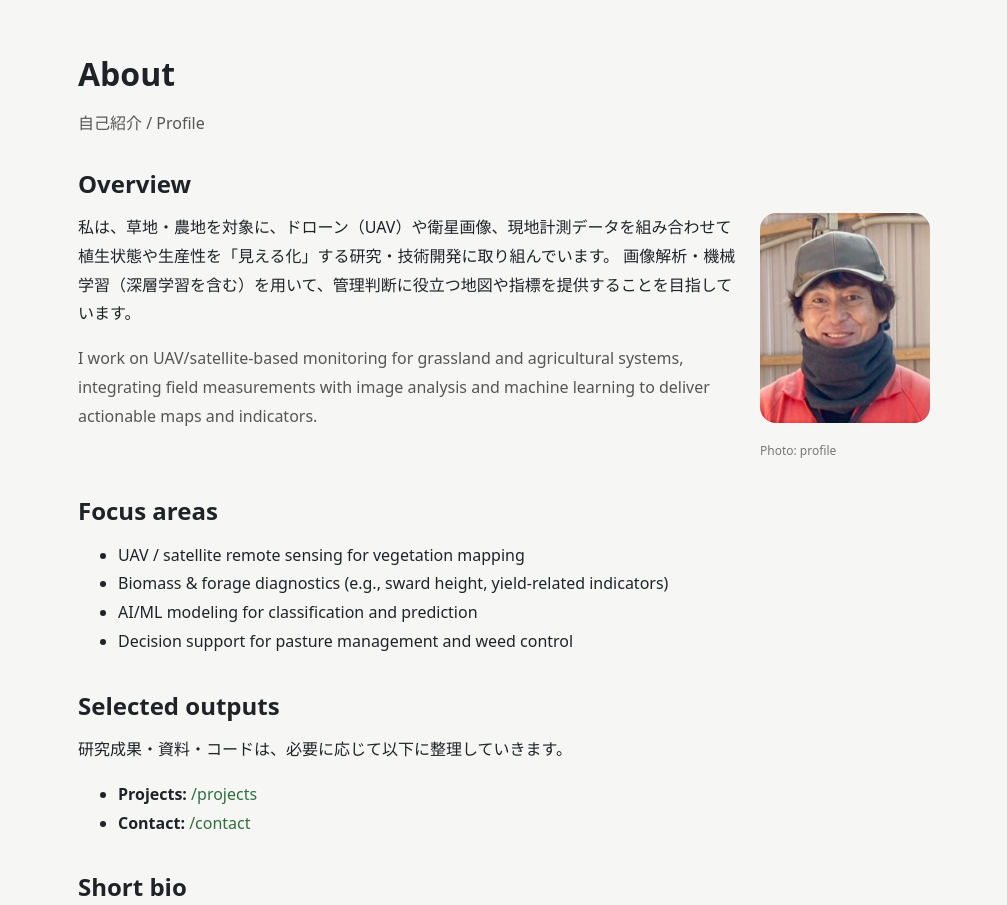
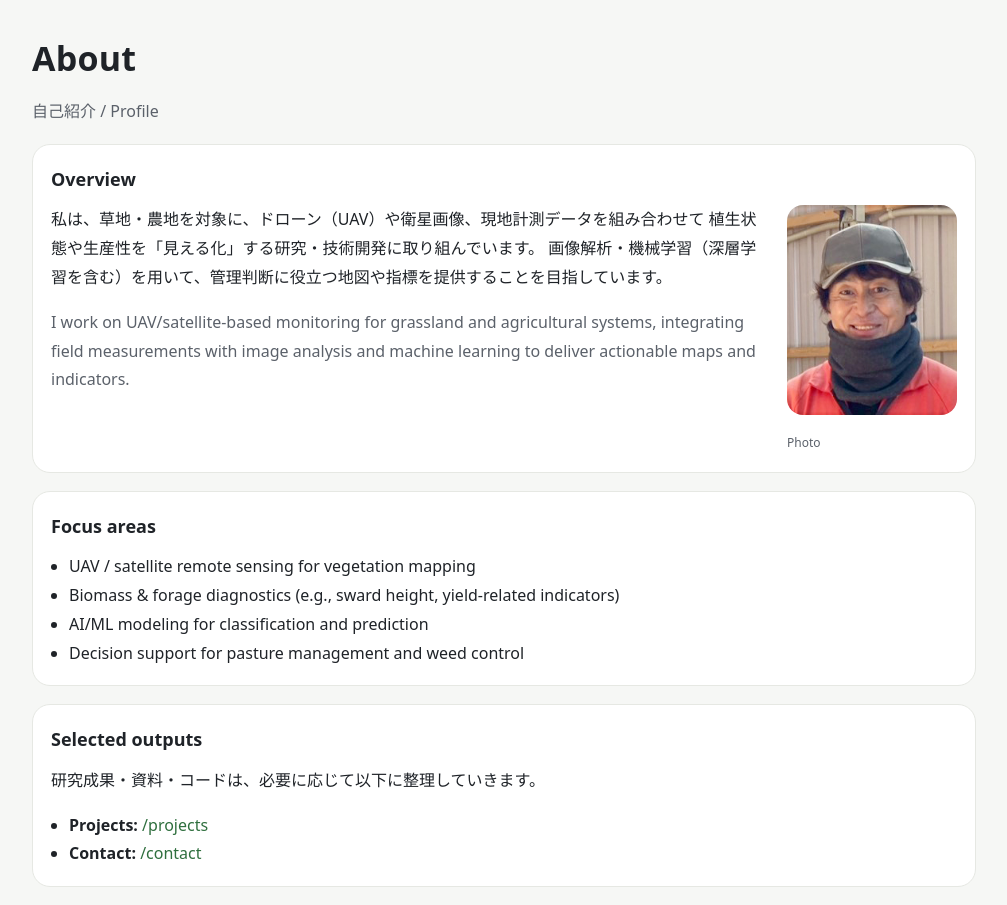
Before and after one commit to kamuken2025/KensukeWeb, a Next.js app: page /about in a window 1280 px wide. Shown: the top 905 px of the page, without its empty margins (136-1143 px from the left). Built offline with nearby package versions, Linux system fonts and the light colour scheme.

Commit message:
apply global theme to about page

```diff
--- a/app/about/page.tsx
+++ b/app/about/page.tsx
@@ -3,40 +3,42 @@ import Link from "next/link";
 
 export default function AboutPage() {
   return (
-    <main style={{ maxWidth: 900, margin: "0 auto", padding: 24, lineHeight: 1.8 }}>
-      {/* ページ内だけに効く簡易CSS */}
+    <main className="container">
+      {/* Aboutページ固有の最小CSS（スマホで画像→文章に並び替え） */}
       <style>{`
-        .overview {
+        .overview{
           display: flex;
           gap: 18px;
           align-items: flex-start;
         }
-        .overviewText {
+        .overviewText{
           flex: 1 1 520px;
           min-width: 280px;
         }
-        .overviewImage {
+        .overviewImage{
           flex: 0 0 auto;
         }
-        /* スマホ（幅が狭いとき）は縦並びにして、画像を上に */
-        @media (max-width: 640px) {
-          .overview {
+        @media (max-width: 640px){
+          .overview{
             flex-direction: column;
           }
-          .overviewImage {
-            order: -1; /* 画像を先頭に */
+          .overviewImage{
+            order: -1;     /* 画像を上に */
             align-self: flex-start;
           }
         }
       `}</style>
 
-      <header style={{ marginBottom: 24 }}>
-        <h1 style={{ marginBottom: 6 }}>About</h1>
-        <p style={{ margin: 0, color: "#555" }}>自己紹介 / Profile</p>
+      <header style={{ marginBottom: 18 }}>
+        <h1 className="h1">About</h1>
+        <p className="muted" style={{ marginTop: 8, marginBottom: 0 }}>
+          自己紹介 / Profile
+        </p>
       </header>
 
-      <section style={{ marginBottom: 28 }}>
-        <h2 style={{ marginBottom: 8 }}>Overview</h2>
+      {/* Overview（画像＋文章） */}
+      <section className="card" style={{ marginBottom: 18 }}>
+        <h2 className="h2">Overview</h2>
 
         <div className="overview">
           <div className="overviewText">
@@ -45,7 +47,7 @@ export default function AboutPage() {
               植生状態や生産性を「見える化」する研究・技術開発に取り組んでいます。
               画像解析・機械学習（深層学習を含む）を用いて、管理判断に役立つ地図や指標を提供することを目指しています。
             </p>
-            <p style={{ color: "#555", marginBottom: 0 }}>
+            <p className="muted" style={{ marginBottom: 0 }}>
               I work on UAV/satellite-based monitoring for grassland and agricultural systems, integrating field
               measurements with image analysis and machine learning to deliver actionable maps and indicators.
             </p>
@@ -60,16 +62,17 @@ export default function AboutPage() {
               style={{ borderRadius: 16, objectFit: "cover" }}
               priority
             />
-            <p style={{ marginTop: 8, marginBottom: 0, color: "#777", fontSize: 12 }}>
-              Photo: profile
+            <p className="muted" style={{ marginTop: 8, marginBottom: 0, fontSize: 12 }}>
+              Photo
             </p>
           </div>
         </div>
       </section>
 
-      <section style={{ marginBottom: 28 }}>
-        <h2 style={{ marginBottom: 8 }}>Focus areas</h2>
-        <ul style={{ marginTop: 0 }}>
+      {/* Focus areas */}
+      <section className="card" style={{ marginBottom: 18 }}>
+        <h2 className="h2">Focus areas</h2>
+        <ul style={{ margin: 0, paddingLeft: 18 }}>
           <li>UAV / satellite remote sensing for vegetation mapping</li>
           <li>Biomass & forage diagnostics (e.g., sward height, yield-related indicators)</li>
           <li>AI/ML modeling for classification and prediction</li>
@@ -77,28 +80,32 @@ export default function AboutPage() {
         </ul>
       </section>
 
-      <section style={{ marginBottom: 28 }}>
-        <h2 style={{ marginBottom: 8 }}>Selected outputs</h2>
-        <p style={{ marginTop: 0 }}>研究成果・資料・コードは、必要に応じて以下に整理していきます。</p>
-        <ul style={{ marginTop: 0 }}>
+      {/* Selected outputs */}
+      <section className="card" style={{ marginBottom: 18 }}>
+        <h2 className="h2">Selected outputs</h2>
+        <p style={{ marginTop: 0 }}>
+          研究成果・資料・コードは、必要に応じて以下に整理していきます。
+        </p>
+        <ul style={{ margin: 0, paddingLeft: 18 }}>
           <li>
-            <span style={{ fontWeight: 600 }}>Projects:</span> <Link href="/projects">/projects</Link>
+            <b>Projects:</b> <Link href="/projects">/projects</Link>
           </li>
           <li>
-            <span style={{ fontWeight: 600 }}>Contact:</span> <Link href="/contact">/contact</Link>
+            <b>Contact:</b> <Link href="/contact">/contact</Link>
           </li>
         </ul>
       </section>
 
-      <section style={{ marginBottom: 28 }}>
-        <h2 style={{ marginBottom: 8 }}>Short bio</h2>
-        <p style={{ marginTop: 0, color: "#555" }}>
+      {/* Short bio */}
+      <section className="card">
+        <h2 className="h2">Short bio</h2>
+        <p className="muted" style={{ marginTop: 0, marginBottom: 0 }}>
           帯広畜産大学 草地生態学研究室。草地生態系におけるフィールド調査とリモートセンシング技術を基盤とした教育・研究を進めています。
           産学連携や現場実装も視野に、衛星×UAV×AIによる草地診断の仕組みづくりを行っています。
         </p>
       </section>
 
-      <footer style={{ color: "#777", fontSize: 14 }}>
+      <footer className="footer">
         <Link href="/">← Back to Home</Link>
       </footer>
     </main>
--- a/app/page.tsx
+++ b/app/page.tsx
@@ -171,9 +171,6 @@ export default function Home() {
           <ul className="updates">
             <li>2026-03-09: Built my first Next.js + Vercel practice site.</li>
           </ul>
-          <p className="muted" style={{ marginTop: 10, marginBottom: 0, fontSize: 13 }}>
-            ※ Updates は後で “News” ページ化（Markdown運用）もできます。
-          </p>
         </div>
       </section>
 
```
